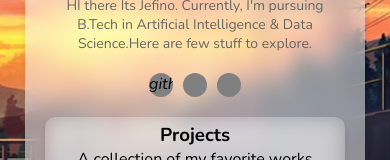
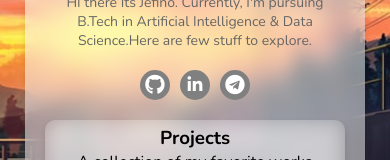
Before and after one commit to Jefino9488/Jefino, an Angular app: page /about in a window 390 px wide. Shown: the part 330-490 px from the top of the page. Built offline with nearby package versions, Linux system fonts and the light colour scheme.

Commit message:
responsive

```diff
--- a/src/app/about/about.component.css
+++ b/src/app/about/about.component.css
@@ -398,11 +398,41 @@ html {
     }
 
     .icon {
-        width: 24px;
-        height: 24px;
+        width: 30px;
+        height: 30px;
         background: gray;
         border-radius: 50%;
     }
+
+    .icons {
+        display: flex;
+        justify-content: center;
+        gap: 10px;
+    }
+
+    .icon {
+        color: white;
+        font-size: 20px;
+        transition: color 0.3s ease;
+    }
+
+    .icon-2 {
+        color: white;
+        font-size: 17px;
+        transition: color 0.3s ease;
+    }
+
+    .icon:hover {
+        color: #cfcfec;
+    }
+
+    .icon i {
+        display: inline-block;
+        line-height: 30px;
+        width: 25px;
+        height: 25px;
+    }
+
 
     .sub-cards {
         display: grid;
--- a/src/app/about/about.component.html
+++ b/src/app/about/about.component.html
@@ -96,9 +96,9 @@
         <h2 class="name">Jᴇғɪɴᴏ</h2>
         <p class="bio">HI there Its Jefino. Currently, I'm pursuing B.Tech in Artificial Intelligence & Data Science.Here are few stuff to explore.</p>
         <div class="icons">
-            <i class="icon icon-1"><mat-icon>github</mat-icon></i>
-            <i class="icon icon-2"></i>
-            <i class="icon icon-3"></i>
+            <a href="https://github.com/Jefino9488" target="_blank" class="icon icon-1"><i class="fab fa-github"></i></a>
+            <a href="https://www.linkedin.com/in/jefino9488" target="_blank" class="icon icon-2"><i class="fab fa-linkedin"></i></a>
+            <a href="https://t.me/Jefino9488" target="_blank" class="icon icon-3"><i class="fab fa-telegram"></i></a>
         </div>
         <div class="sub-cards">
             <div class="sub-card rect" id="rect-0-1">
--- a/src/app/app.component.html
+++ b/src/app/app.component.html
@@ -1,4 +1,4 @@
 <app-navbar/>
-<div>
-    <router-outlet></router-outlet>
+<div [@routeAnimations]="prepareRoute(outlet)">
+    <router-outlet #outlet="outlet"></router-outlet>
 </div>
--- a/src/app/app.component.ts
+++ b/src/app/app.component.ts
@@ -1,4 +1,6 @@
 import {Component} from '@angular/core';
+import {slideInAnimation} from './res/slideInAnimation';
+import {RouterOutlet} from '@angular/router';
 
 @Component({
     selector: 'app-root',
@@ -7,4 +9,7 @@ import {Component} from '@angular/core';
 })
 export class AppComponent {
     title = 'Jefino';
+    prepareRoute(outlet: RouterOutlet) {
+        return outlet && outlet.activatedRouteData && outlet.activatedRouteData['animation'];
+    }
 }
--- a/src/app/app.module.ts
+++ b/src/app/app.module.ts
@@ -9,6 +9,7 @@ import {ProjectsComponent} from './projects/projects.component';
 import {ContactComponent} from './contact/contact.component';
 import {NavbarComponent} from './res/navbar/navbar.component';
 import {provideAnimationsAsync} from '@angular/platform-browser/animations/async';
+import {BrowserAnimationsModule} from "@angular/platform-browser/animations";
 import {
     MatCard,
     MatCardActions,
@@ -53,7 +54,8 @@ import { PageComponent } from './page/page.component';
         MatProgressBar,
         MatButton,
         MatCardImage,
-        MatIconModule
+        MatIconModule,
+        BrowserAnimationsModule
     ],
     providers: [
         provideAnimationsAsync()
--- /dev/null
+++ b/src/app/res/slideInAnimation.ts
@@ -0,0 +1,9 @@
+import { trigger, transition, style, animate } from '@angular/animations';
+
+export const slideInAnimation =
+    trigger('routeAnimations', [
+        transition('* <=> *', [
+            style({ opacity: 0 }),
+            animate('500ms ease-in', style({ opacity: 1 }))
+        ])
+    ]);
--- a/src/index.html
+++ b/src/index.html
@@ -5,6 +5,7 @@
     <title>Jefino</title>
     <base href="/">
     <meta content="width=device-width, initial-scale=1" name="viewport">
+    <link rel="stylesheet" href="https://cdnjs.cloudflare.com/ajax/libs/font-awesome/5.15.4/css/all.min.css">
     <link href="https://avatars.githubusercontent.com/u/89455522?s=96&v=4" rel="icon" type="image/x-icon">
 </head>
 <body>
```
Also changed, not shown: src/app/app-routing.module.ts (+7 -7 lines), src/app/res/github-mark.png (added).
